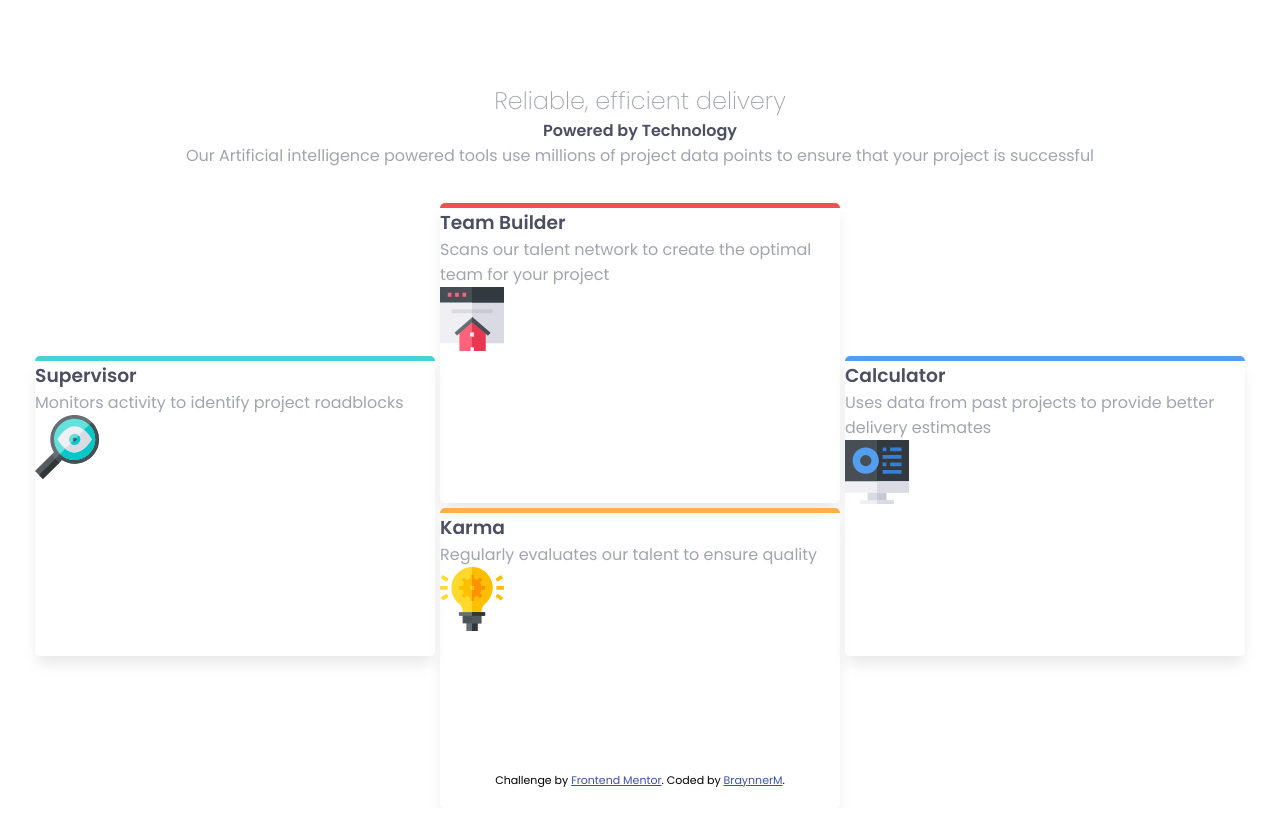
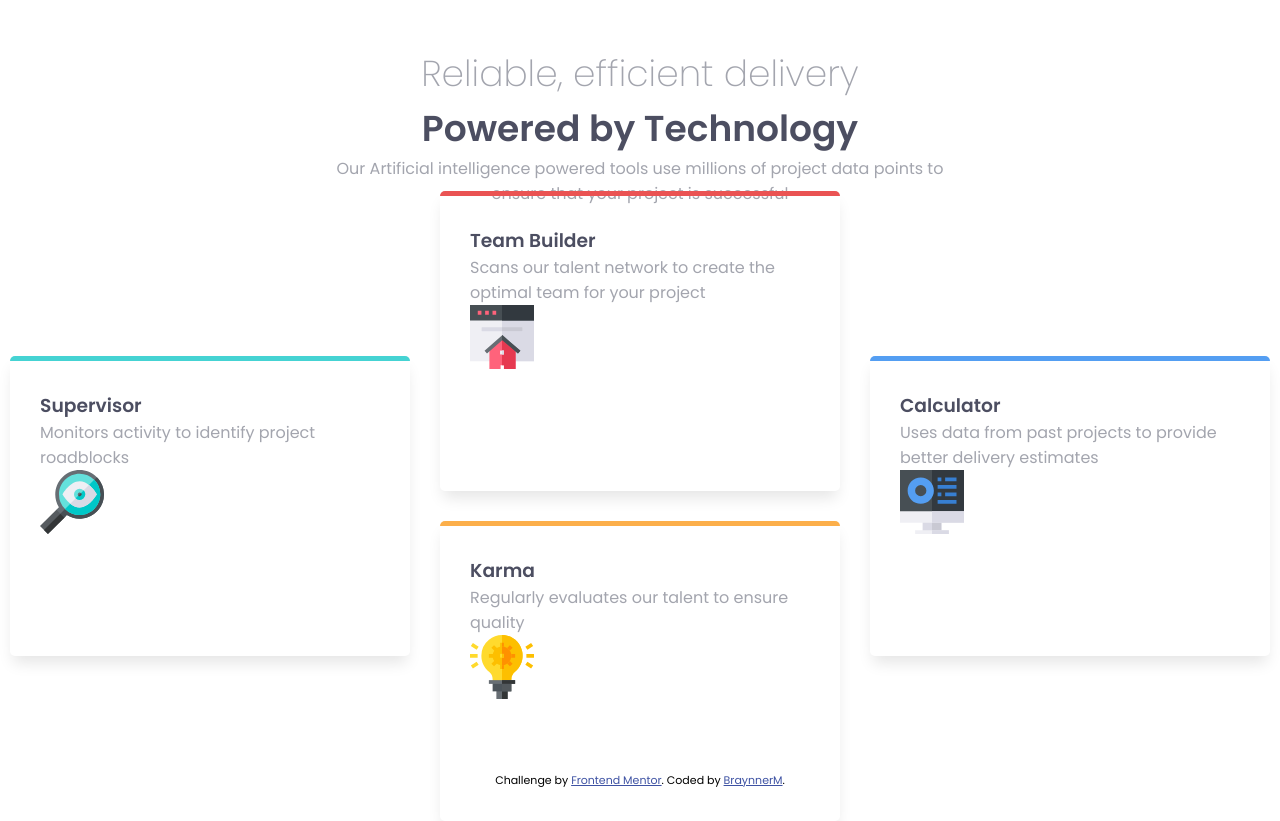
Before and after one commit to BraynnerM/four-card-feature-section-master, a React (Vite) app: page / in a window 1280 px wide. Built offline with nearby package versions, Linux system fonts and the light colour scheme.

Commit message:
mais algumas estilizações de css como tamanho de fonte, gap entre cards e padding dos cards

```diff
--- a/src/styles/main.sass
+++ b/src/styles/main.sass
@@ -27,26 +27,30 @@
                 justify-content: center
                 align-items: center
                 height: 30%
+                width: 50%
                 h2
                     color: variables.$text-color
                     font-weight: 200
+                    font-size: 36px
                 strong
                     color: variables.$title-color
                     font-weight: 600
+                    font-size: 36px
                 p
                     color: variables.$text-color
                     font-weight: 400
+                    text-align: center
             .cards
-
                 display: flex
                 align-items: center
-                gap: 5px
+                gap: 30px
                 height: 70%
                 .card
                     width: 400px
                     height: 300px
                     box-shadow: 0px 10px 15px -3px rgba(0,0,0,0.1)
                     border-radius: 5px
+                    padding: 30px
                     h3
                         color: variables.$title-color
                         font-weight: 600
@@ -59,7 +63,7 @@
                 .card-group
                     display: flex
                     flex-direction: column
-                    gap: 5px
+                    gap: 30px
                     .card-2
                         border-top: 5px solid variables.$card2-color
                     .card-3
```
